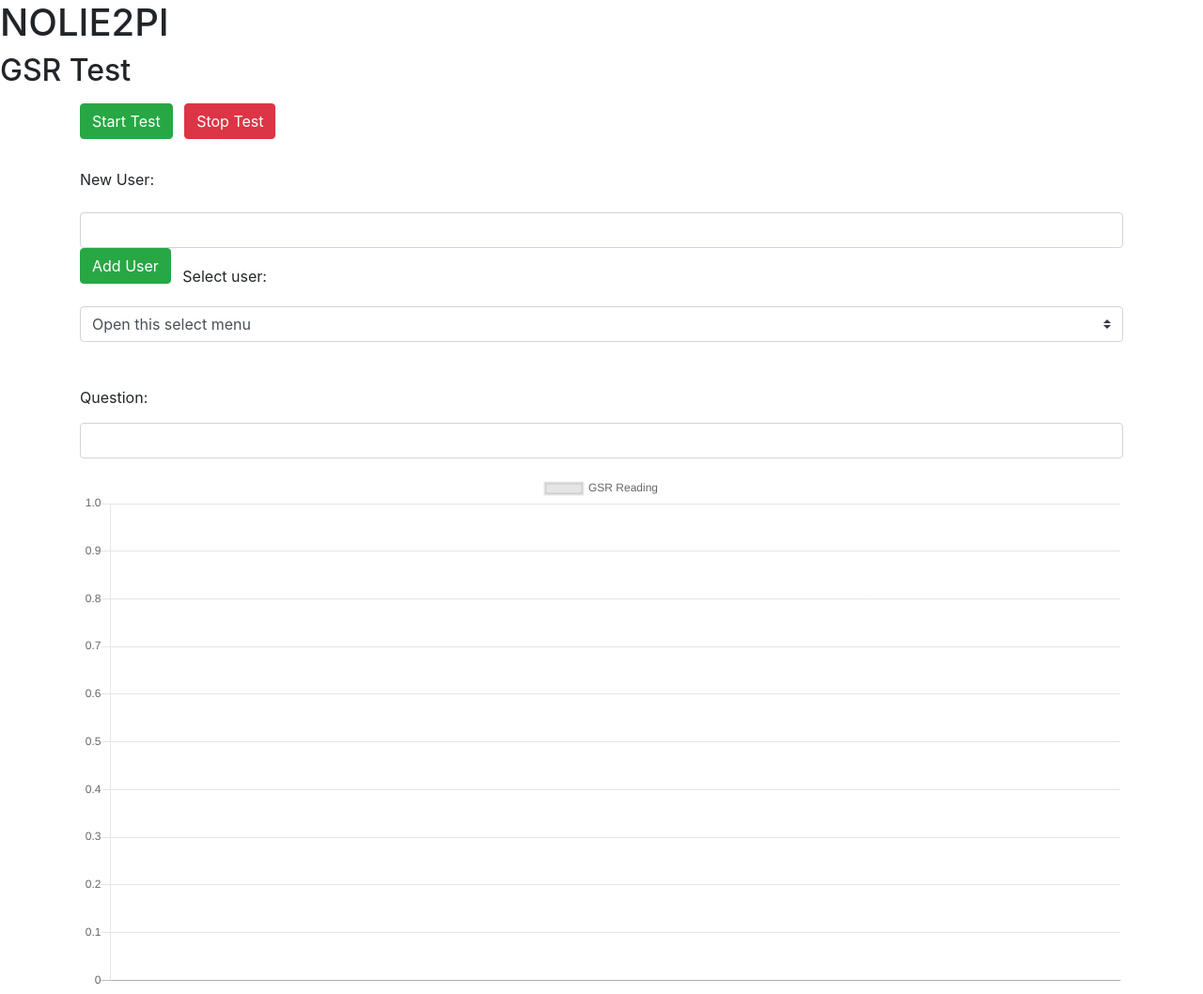
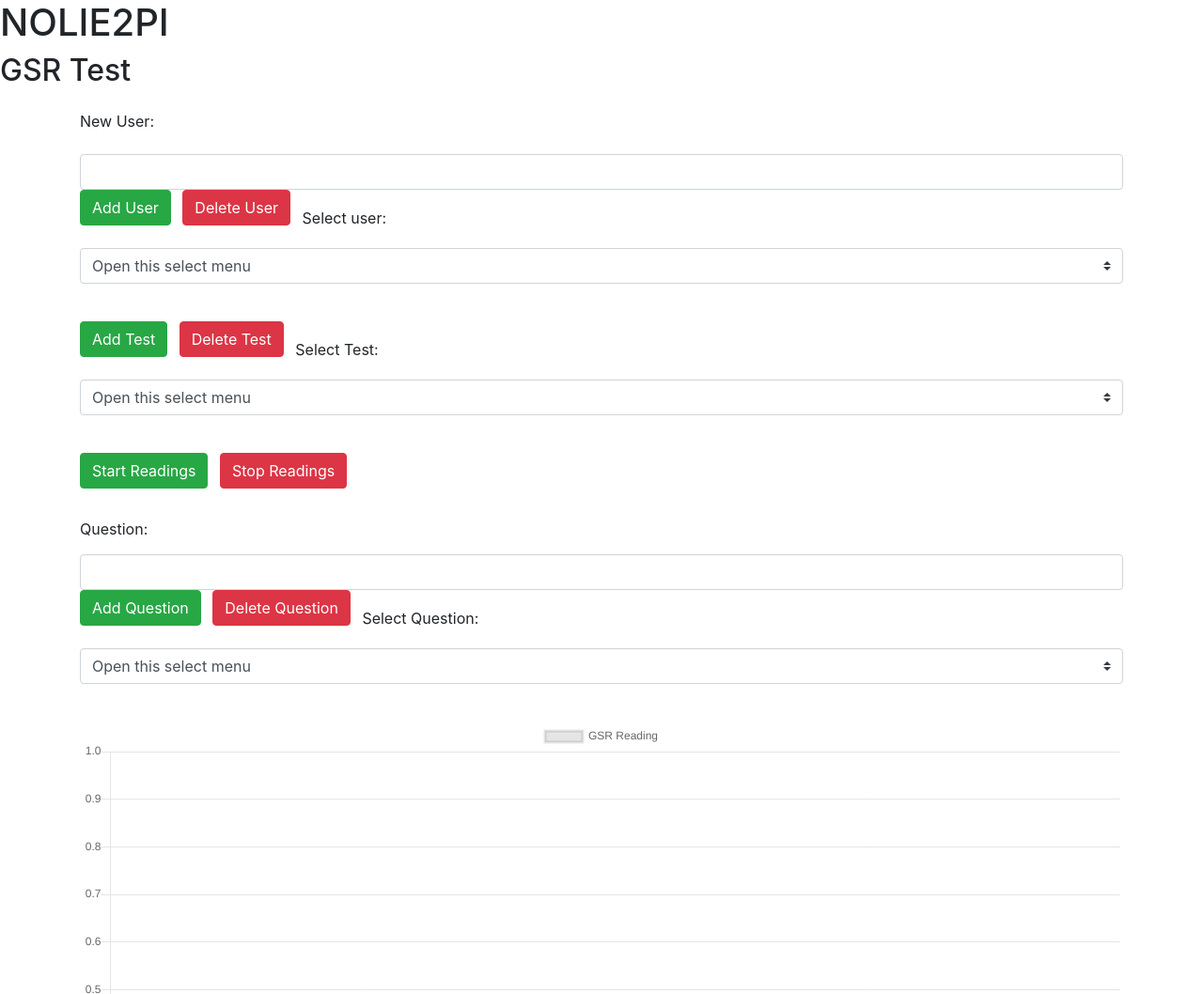
Before and after one commit to JBourds/NOLIE2PI, a Flask app: template app/templates/gsr.html in a window 1280 px wide. Shown: the part 56-1114 px from the top of the page at 94% size. Run offline with Flask 3, Linux system fonts and the light colour scheme; the template is opened without the code that fills it, so the values that code supplies are empty; some libraries are stand-ins or nearby versions.

Commit message:
Got MAX30102 sensor soldered and it is able to read in data (may need to adjust sensor due to some wild readings. Updated web interface for seamless user addition/deletion.

```diff
--- a/app/app.py
+++ b/app/app.py
@@ -1,6 +1,4 @@
 import datetime
-
-from chartjs import *
 
 from constants import *
 from DateTimeEncoder import DateTimeEncoder
@@ -8,7 +6,7 @@ from flask import Flask, jsonify, render_template, request
 from flask_bootstrap import Bootstrap
 from grove_gsr_sensor import GroveGSRSensor
 import json
-from lib.max30102 import max30102
+from lib.max_sensor import max30102
 import logging
 import mysql.connector
 import time
@@ -21,9 +19,13 @@ log = logging.getLogger('werkzeug')
 log.disabled = True
 
 # Global variables to control sensors
-read_blood_pressure = False
+
+# Galvanic Skin Response / Skin Conductivity
 read_gsr = False
-read_heart_rate = False
+# Heart Rate
+read_hr = False
+# Blood oxygen saturation levels
+read_spo2 = False
 
 # Debug switch
 DEBUG_SQL = False
@@ -123,13 +125,13 @@ def fetch_users():
                 question_text = question_record[1]
                 question_pass = question_record[2]
 
-                select_blood_pressure = """SELECT bp_id, question_id, reading, timestamp FROM BP_Data WHERE question_id = %s;"""
+                select_spo2 = """SELECT spo2_id, question_id, reading, timestamp FROM SPO2_Data WHERE question_id = %s;"""
                 select_gsr = """SELECT gsr_id, question_id, reading, timestamp FROM GSR_Data WHERE question_id = %s;"""
                 select_heart_rate = """SELECT hr_id, question_id, reading, timestamp FROM HR_Data WHERE question_id = %s;"""
                 args = (question_id,)
 
                 # retrieve data for this question
-                cursor.execute(select_blood_pressure, args)
+                cursor.execute(select_spo2, args)
                 if DEBUG_SQL:
                     print(cursor.statement)
                 bp_records = cursor.fetchall()
@@ -186,9 +188,9 @@ def fetch_users():
 
 @app.route('/stop_reading', methods=['POST'])
 def stop_reading():
-    globals()['read_blood_pressure'] = False
     globals()['read_gsr'] = False
-    globals()['read_heart_rate'] = False
+    globals()['read_hr'] = False
+    globals()['read_spo2'] = False
 
     print("Stopped reading!")
     return ""
@@ -199,9 +201,9 @@ def start_reading():
     data = request.get_json()
     user_id = data['user_id']
     question = data['question']
-    globals()['read_blood_pressure'] = True
     globals()['read_gsr'] = True
-    globals()['read_heart_rate'] = True
+    globals()['read_hr'] = True
+    globals()['read_spo2'] = True
 
     database = mysql.connector.connect(
         host=DATABASE_HOST,
@@ -212,14 +214,14 @@ def start_reading():
     test_id = create_test(user_id)
     question_id = create_question(test_id, question)
 
-    # max30102_sensor = max30102.MAX30102()
+    max30102_sensor = max30102.MAX30102()
     gsr_sensor = GroveGSRSensor(0)
 
     print("Started reading!")
     while globals()['read_gsr']:
-        # insert_blood_pressure_data(database, max30102_sensor, question_id)
         insert_gsr_data(gsr_sensor, question_id)
         # insert_heart_rate_data(database, max30102_sensor, question_id)
+        # insert_sp02_data(database, max30102_sensor, question_id)
         time.sleep(1)
 
     return "Stopped reading"
@@ -241,11 +243,6 @@ def create_user(user):
     )
     cursor = database.cursor()
 
-    # Testing
-    select_all_users = """SELECT * FROM Users;"""
-    cursor.execute(select_all_users)
-    print(cursor.fetchall())
-
     insert_user = """INSERT INTO Users (name) VALUES (%s);"""
 
     args = (user,)
@@ -260,16 +257,60 @@ def create_user(user):
 
     data = cursor.fetchall()
 
-    cursor.execute(select_all_users)
-    print(cursor.fetchall())
+    cursor.close()
+    database.commit()
+    database.close()
+
+    if data != []:
+        # Return the user_id
+        return data[0][0]
+    else:
+        return 0
+
+@app.route("/delete_user", methods=['POST'])
+def delete_user():
+    data = request.get_json()
+    user = data['user']
+    return delete_user(user)
+
+# Returns user_id of newly created user
+def delete_user(user):
+
+    database = mysql.connector.connect(
+        host=DATABASE_HOST,
+        user=DATABASE_USER,
+        passwd=DATABASE_PASSWORD,
+        database=DATABASE_NAME
+    )
+    cursor = database.cursor()
+
+    # Attempt to delete the user
+    delete_user = """DELETE FROM Users WHERE user_id=%s;"""
+    args = (user,)
+    cursor.execute(delete_user, args)
+
+    # Verify the user is no longer there
+    select_user = """SELECT name FROM Users WHERE user_id=%s;""";
+    cursor.execute(select_user, args)
+
+    # User was deleted successfully
+    if cursor.fetchall() == []:
+        delete_successful = True
+    else:
+        delete_successful = False
+
+    if globals()['DEBUG_SQL']:
+        print(cursor.statement)
 
     cursor.close()
     database.commit()
     database.close()
 
+    if delete_successful:
+        return "Succeeded"
+    else:
+        return "Failed"
 
-    # Return the user_id
-    return data[0][0]
 
 # Attempts to create a new test if one doesn't already exist
 # Returns either the existing test_id or the newly returned one
@@ -334,7 +375,7 @@ def create_question(test_id, question):
     return question_id
 
 # To be implemented
-def insert_blood_pressure_data(max30102_sensor, question_id):
+def insert_spo2_data(max30102_sensor, question_id):
     return
 
 
--- a/app/max30102_test.py
+++ b/app/max30102_test.py
@@ -1,4 +1,4 @@
-from lib.max30102 import hrcalc, max30102
+from lib.max_sensor import hrcalc, max30102
 
 m = max30102.MAX30102()
 
--- a/app/static/js/gsr_chart.js
+++ b/app/static/js/gsr_chart.js
@@ -29,7 +29,6 @@ function get_gsr_data(callback, since) {
 }
 
 var latest_timestamp = "0";
-// var latest_timestamp = new Date().toISOString();
 
 function get_new_gsr_data(callback) {
     get_gsr_data(function(gsrs) {
@@ -115,6 +114,6 @@ function update() {
 $(document).ready(function() {
     var ctx = document.getElementById("gsr_chart").getContext('2d');
     create_gsr_chart(ctx);
-    update();
-    setInterval(update, 1000);
+    // update();
+    // setInterval(update, 1000);
 });
--- a/app/static/js/test_controls.js
+++ b/app/static/js/test_controls.js
@@ -70,6 +70,11 @@ function addUser() {
         if (xhr.readyState === XMLHttpRequest.DONE && xhr.status === 200) {
           let response = JSON.parse(xhr.responseText);
           console.log(response);
+          if (response.user_id != 0) {
+              alert("User successfully created!");
+          } else {
+              alert("User failed to be created!");
+          }
           // Add user to select box
           let user_select = document.getElementById("select-user")
           user_select.innerHTML += '<option value="' + response.user_id + '" selected>' + user + '</option>';
@@ -81,3 +86,39 @@ function addUser() {
   }
 
 }
+
+function delUser() {
+    let selected_user = document.getElementById("select-user").value;
+    let entered_user = document.getElementById("user").value;
+
+    // Don't allow user to enter a user's name to delete them
+    if (entered_user != "" || selected_user == 0) {
+        alert("Cannot only delete users from select list");
+        document.getElementById("user").value = "";
+    } else {
+        let xhr = new XMLHttpRequest();
+        xhr.open("POST", "/delete_user", true);
+        xhr.setRequestHeader("Content-Type", "application/json;charset=UTF-8");
+        xhr.onreadystatechange = function() {
+            if (xhr.readyState === XMLHttpRequest.DONE && xhr.status === 200) {
+              let response = xhr.responseText;
+              if (response == "Succeeded") {
+                  alert("Successfully deleted user!");
+              } else {
+                  alert("Failed to delete user!");
+              }
+              // console.log(response);
+              // Delete user from select box
+              document.getElementById("user-" + selected_user).remove();
+        }
+      };
+      // Send selected user's ID
+      json_object = JSON.stringify({user: selected_user});
+      // Debugging
+        /*
+      console.log(selected_user);
+      console.log(json_object);
+      */
+      xhr.send(json_object);
+    }
+}
--- a/app/templates/gsr.html
+++ b/app/templates/gsr.html
@@ -7,27 +7,60 @@ GSR Testing
 <h2 class="mb-3">GSR Test</h2>
 
 <main role="main" class="container">
-    <input type="hidden" id="test-active" name="test-active" value="0">
-  <button id="start-test" class="btn btn-success mr-2 mb-4" onclick="startTestReadings()">Start Test</button>
-  <button id="stop-test" class="btn btn-danger mr-2 mb-4" onclick="stopTestReadings()">Stop Test</button>
 
-    <div class="form-group">
+
+
+    <div id="users" class="form-group">
         <label for="user" class="col-form-label mb-2">New User:</label>
         <input type="text" id="user" name="user" class="form-control mt-2 mr-2">
+
         <button id="add-user" class="btn btn-success mr-2 mb-4" onclick="addUser()">Add User</button>
+
+        <!-- TODO: Implement delUser() function -->
+        <button id="delete-user" class="btn btn-danger mr-2 mb-4" onclick="delUser()">Delete User</button>
 
         <label for="select-user" class="col-form-label mb-2">Select user:</label>
         <select id="select-user" class="custom-select mb-4">
             <option value="0" selected>Open this select menu</option>
             {% for user_id, user_data in users.items() %}
-              <option value="{{ user_id }}">{{ user_data['name'] }}</option>
+              <option id="user-{{ user_id }}" value="{{ user_id }}">{{ user_data['name'] }}</option>
             {% endfor %}
+        </select>
+
+        <input type="hidden" id="user-id" name="user-id" value="0">
+    </div>
+
+    <!-- TODO: Implement addTest and delTest functions -->
+    <div id="tests" class="form-group">
+        <input type="hidden" id="test-active" name="test-active" value="0">
+        <input type="hidden" id="test-id" name="test-id" value="0">
+
+        <!-- Test controls -->
+        <button id="add-test" class="btn btn-success mr-2 mb-4" onclick="addTest()">Add Test</button>
+        <button id="delete-test" class="btn btn-danger mr-2 mb-4" onclick="delTest()">Delete Test</button>
+
+        <label for="select-test">Select Test:</label>
+        <select id="select-test" class="custom-select mb-4">
+            <option value="0" selected>Open this select menu</option>
         </select>
     </div>
 
-    <div class="form-group">
+  <button id="start-reading" class="btn btn-success mr-2 mb-4" onclick="startTestReadings()">Start Readings</button>
+  <button id="stop-reading" class="btn btn-danger mr-2 mb-4" onclick="stopTestReadings()">Stop Readings</button>
+
+    <div id="test-question" class="form-group">
         <label for="question" class="col-form-label">Question:</label>
         <input type="text" id="question" name="question" class="form-control mt-2 mr-2">
+        <input type="hidden" id="question-id" name="question-id" value="0">
+
+        <!-- TODO: Implement addQuestion() and delQuestion() functions -->
+        <button id="add-question" class="btn btn-success mr-2 mb-4" onclick="addQuestion()">Add Question</button>
+        <button id="delete-question" class="btn btn-danger mr-2 mb-4" onclick="delQuestion()">Delete Question</button>
+
+        <label for="select-test">Select Question:</label>
+        <select id="select-question" class="custom-select mb-4">
+            <option value="0" selected>Open this select menu</option>
+        </select>
     </div>
 
 
```
